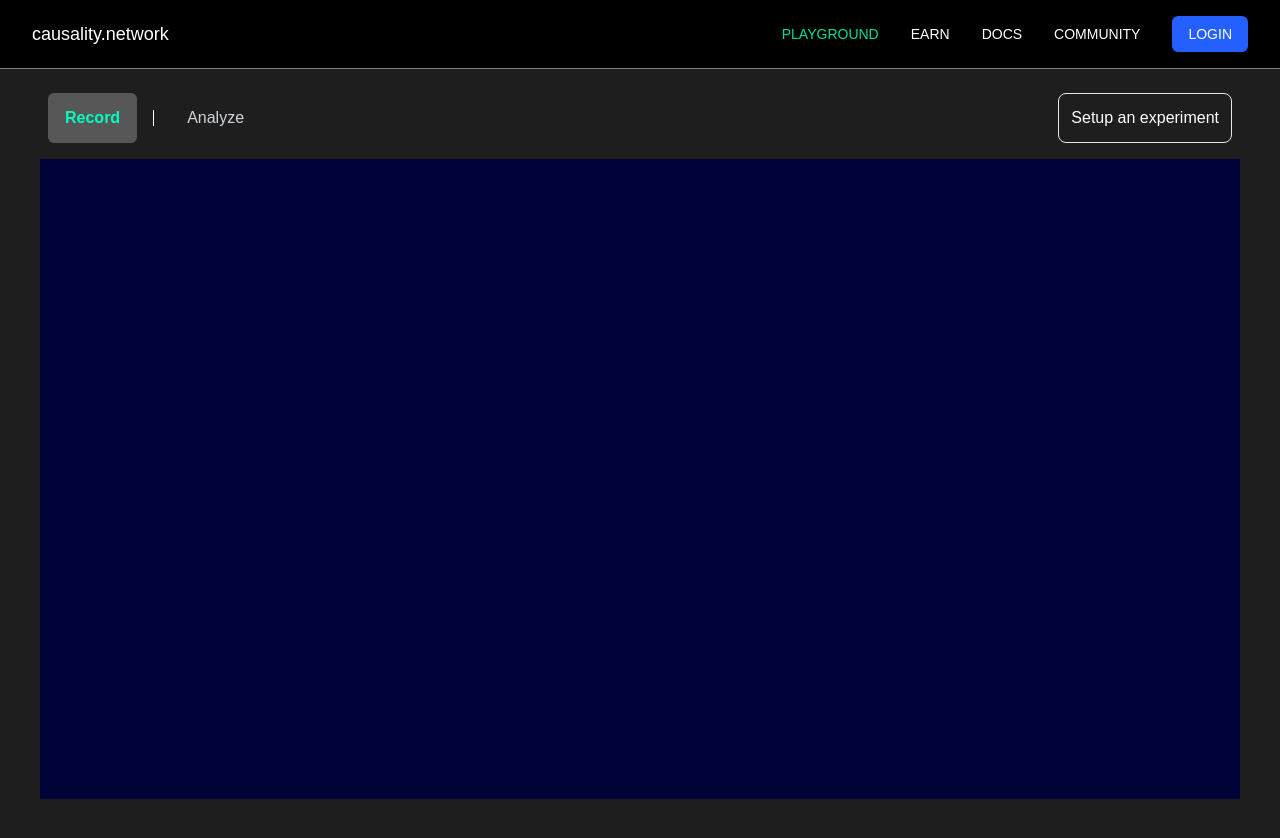
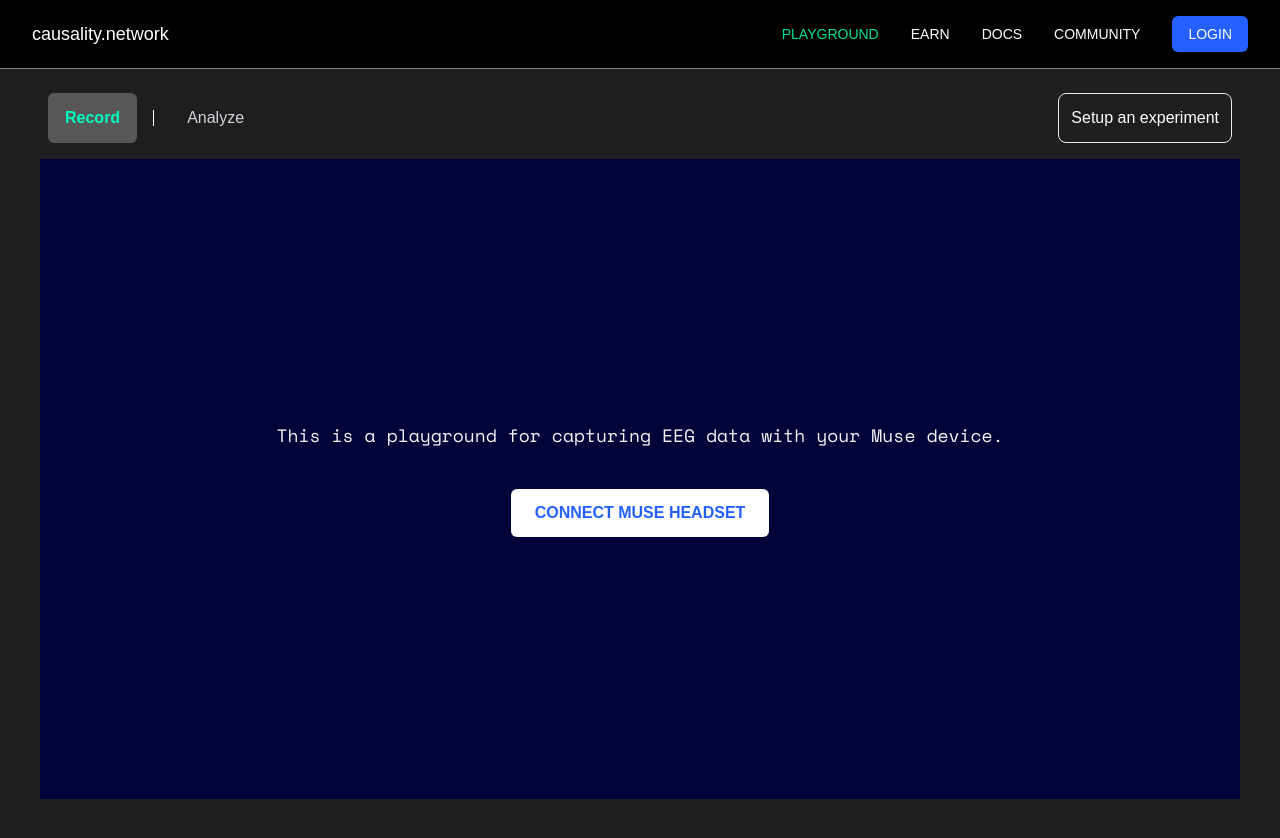
Before and after one commit to Muse-Matrix/causalityv1, a Next.js app: page /playground in a window 1280 px wide. Built offline with nearby package versions, Linux system fonts and the light colour scheme.

Commit message:
build fix

```diff
--- a/src/components/PlayGroundArea.tsx
+++ b/src/components/PlayGroundArea.tsx
@@ -1,11 +1,11 @@
-import Inconnect from "./Inconnect";
+import { Preconnect } from "./Preconnect";
 
 const PlayGroundArea: React.FC = () => {
 
 
   return (
     <div className="bg-darkBlue min-h-[80vh] flex flex-col items-center justify-center text-center text-white mx-10 mb-10 p-4">
-      <Inconnect/>
+      <Preconnect/>
     </div>
   );
 };
```
